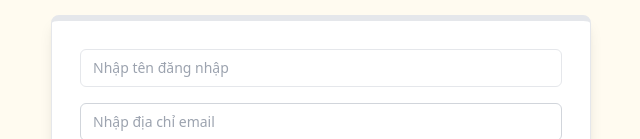
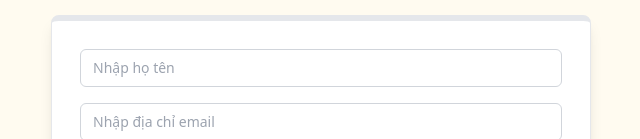
Before and after one commit to AnhQuangVu/StartupKit-fe, a React (Vite) app: page /register in a window 1280 px wide. Shown: the part 186-325 px from the top of the page, without its empty margins (319-959 px from the left). Built offline with nearby package versions, Linux system fonts and the light colour scheme.

Commit message:
Update username input field: change placeholder text and adjust border styling for improved clarity and consistency.

```diff
--- a/src/pages/Register.jsx
+++ b/src/pages/Register.jsx
@@ -64,8 +64,8 @@ const Register = () => {
                   value={formData.userName}
                   onChange={handleInputChange}
                   required
-                  className="w-full px-3 py-2 text-sm border rounded-md focus:ring-2 focus:ring-[#FFCE23] focus:border-[#FFCE23] transition-colors"
-                  placeholder="Nhập tên đăng nhập"
+                  className="w-full px-3 py-2 text-sm border  border-gray-300 rounded-md focus:ring-2 focus:ring-[#FFCE23] focus:border-[#FFCE23] transition-colors"
+                  placeholder="Nhập họ tên"
                 />
               </div>
 
```
